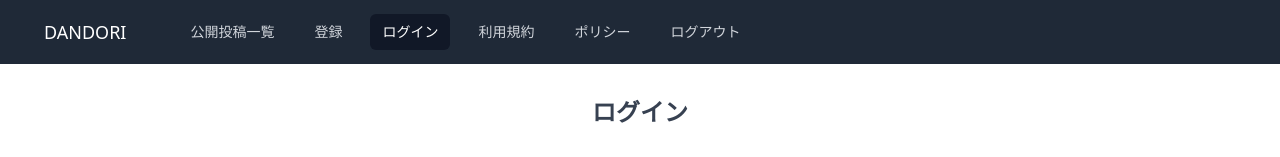
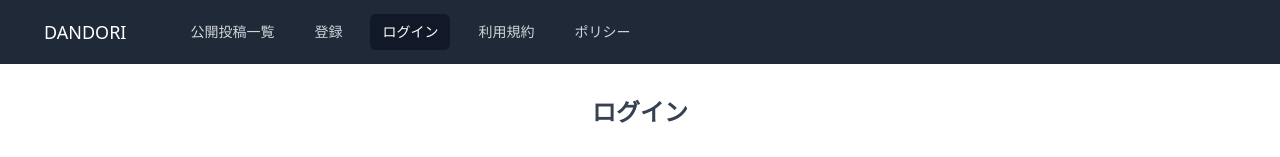
Before and after one commit to ko1ke/know-sync-front, a Next.js app: page /sign_in in a window 1280 px wide. Shown: the top 157 px of the page. Built offline with nearby package versions, Linux system fonts and the light colour scheme.

Commit message:
not display logout when signed in

```diff
--- a/components/Layout.tsx
+++ b/components/Layout.tsx
@@ -9,6 +9,8 @@ import { useDispatch } from 'react-redux';
 import { signOut } from '../slices/auth';
 import toast from 'react-hot-toast';
 import useNavigation from '../hooks/useNavigation';
+import { useSelector } from '../store';
+import { idSelector } from '../selectors/auth';
 
 function classNames(...classes: string[]) {
   return classes.filter(Boolean).join(' ');
@@ -20,6 +22,7 @@ type Props = {
 
 const Layout: React.FC<Props> = ({ children }) => {
   useAuthByToken();
+  const userId = useSelector(idSelector);
   const router = useRouter();
   const dispatch = useDispatch();
   const { navigation } = useNavigation();
@@ -70,6 +73,7 @@ const Layout: React.FC<Props> = ({ children }) => {
                               </a>
                             </Link>
                           ))}
+                          {userId && (
                             <button
                               className="text-gray-300 hover:bg-gray-700 hover:text-white px-3 py-2 rounded-md text-sm font-medium"
                               onClick={() => {
@@ -79,6 +83,7 @@ const Layout: React.FC<Props> = ({ children }) => {
                             >
                               ログアウト
                             </button>
+                          )}
                         </div>
                       </div>
                     </div>
@@ -115,6 +120,7 @@ const Layout: React.FC<Props> = ({ children }) => {
                         {item.name}
                       </a>
                     ))}
+                    {userId && (
                       <span
                         className="text-gray-300 hover:bg-gray-700 hover:text-white block px-3 py-2 rounded-md text-base font-medium cursor-pointer"
                         onClick={() => {
@@ -124,6 +130,7 @@ const Layout: React.FC<Props> = ({ children }) => {
                       >
                         ログアウト
                       </span>
+                    )}
                   </div>
                 </Disclosure.Panel>
               </>
--- a/slices/auth.ts
+++ b/slices/auth.ts
@@ -1,6 +1,6 @@
 import { createAsyncThunk, createSlice } from '@reduxjs/toolkit';
 import type { AuthState, Auth, SignUpItem, SignInItem } from '../types/Auth';
-import type { BackEndError } from '../types/BackendError';
+import type { BackEndError } from '../types/BackEndError';
 
 const initialState: AuthState = {
   id: undefined,
```
Lines whose indentation alone changed are shown as unchanged.
